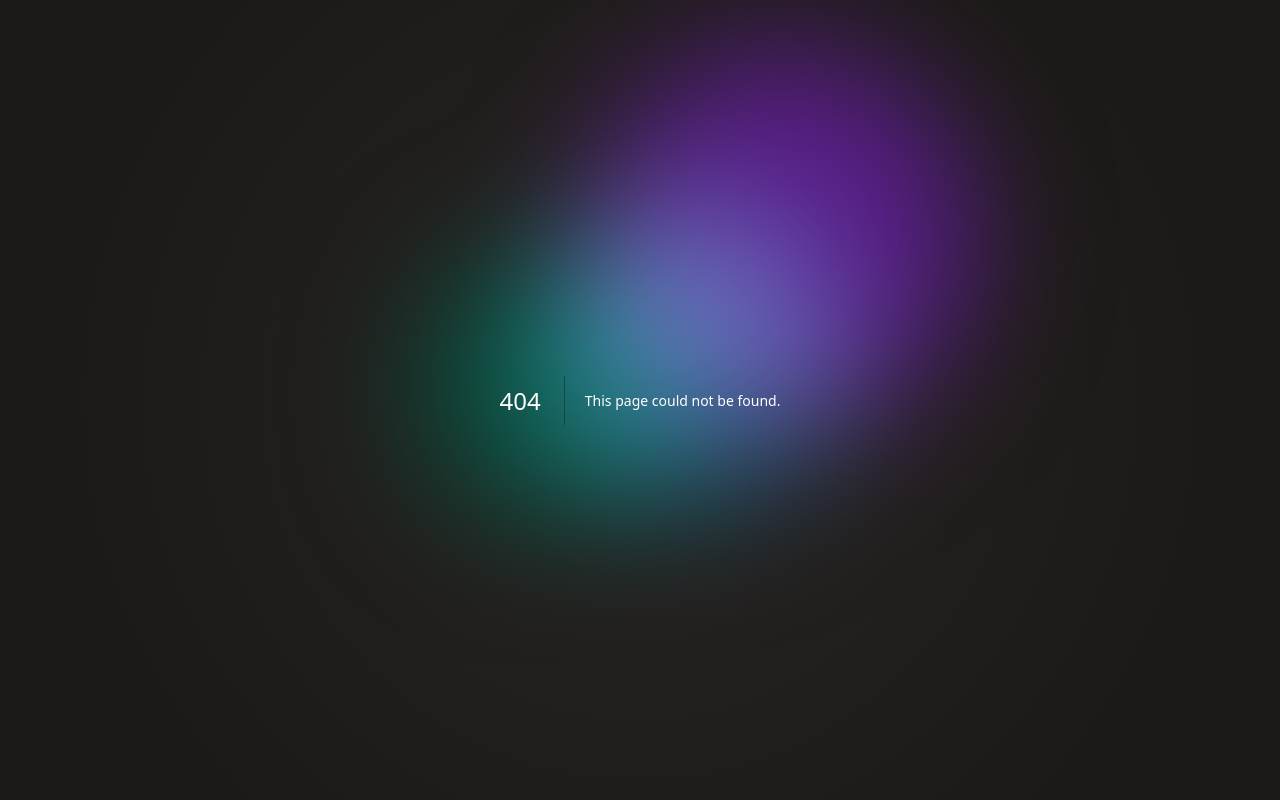
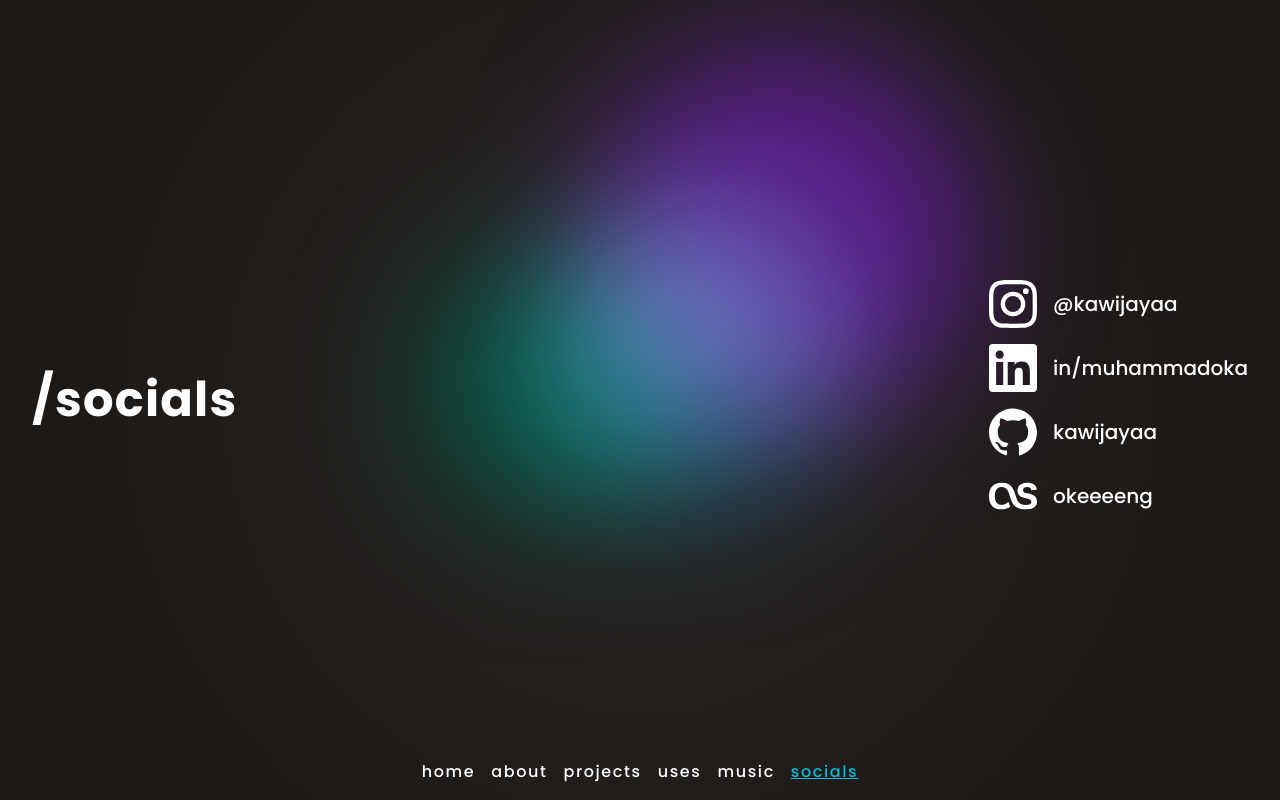
Before and after one commit to kawijayaa/muhammadoka.dev, a Next.js app: page /socials in a window 1280 px wide. Before the commit this address had no page. Built offline with nearby package versions, Linux system fonts and the light colour scheme.

Commit message:
feat: add socials page

```diff
--- a/app/components/home/NowPlaying.tsx
+++ b/app/components/home/NowPlaying.tsx
@@ -6,9 +6,9 @@ function useFetchLastFM() {
 
   switch (lastFM.status) {
     case 'connecting':
-      return <p className="text-sm md:text-lg">Loading...</p>
+      return <p className="text-sm md:text-lg">Loading Last.fm...</p>
     case 'error':
-      return <p className="text-sm md:text-lg text-red-500">Cannot connect to Last.fm API!</p>
+      return <p className="text-sm md:text-lg text-red-500">Cannot connect to Last.fm!</p>
     case 'playing':
       let songName = lastFM.song.name.split(/[(|-]/)[0].trim()
       return (
@@ -26,7 +26,7 @@ function useFetchLastFM() {
         </div>
       )
     case 'idle':
-      return <p className="text-sm md:text-lg">Currently not playing any songs</p>
+      return ""
   }
 }
 
--- /dev/null
+++ b/app/socials/page.tsx
@@ -0,0 +1,31 @@
+import { SiInstagram, SiLinkedin, SiGithub } from "react-icons/si";
+import { FaLastfm } from "react-icons/fa";
+import Navbar from "../components/Navbar";
+import Title from "../components/Title";
+
+export default function Socials() {
+  return (
+    <div className="flex flex-col md:flex-row items-center justify-center md:justify-between min-h-full gap-8 md:gap-16 p-8">
+      <Navbar />
+      <Title title="socials" />
+      <div className="flex flex-col gap-4 justify-center md:justify-start px-4 md:px-0">
+        <a href="https://www.instagram.com/kawijayaa/" target="_blank" rel="noreferrer" className="flex items-center gap-4 hover:underline hover:text-cyan-500">
+          <SiInstagram className="h-12 w-12 text-white" />
+          <p className="text-xl">@kawijayaa</p>
+        </a>
+        <a href="https://www.linkedin.com/in/muhammadoka/" target="_blank" rel="noreferrer" className="flex items-center gap-4 hover:underline hover:text-cyan-500">
+          <SiLinkedin className="h-12 w-12 text-white" />
+          <p className="text-xl">in/muhammadoka</p>
+        </a>
+        <a href="https://github.com/kawijayaa" target="_blank" rel="noreferrer" className="flex items-center gap-4 hover:underline hover:text-cyan-500">
+          <SiGithub className="h-12 w-12 text-white" />
+          <p className="text-xl">kawijayaa</p>
+        </a>
+        <a href="https://last.fm/user/okeeeeng" target="_blank" rel="noreferrer" className="flex items-center gap-4 hover:underline hover:text-cyan-500">
+          <FaLastfm className="h-12 w-12 text-white" />
+          <p className="text-xl">okeeeeng</p>
+        </a>
+      </div>
+    </div>
+  );
+}
--- a/app/uses/page.tsx
+++ b/app/uses/page.tsx
@@ -13,7 +13,7 @@ export default function UsesPage() {
     <div className="flex flex-col md:flex-row items-center justify-center md:justify-between min-h-full gap-8 md:gap-16 p-8">
       <Navbar />
       <Title title="uses" />
-      <div className="flex flex-col gap-4 justify-center md:justify-start">
+      <div className="flex flex-col gap-4 justify-center md:justify-start px-4 md:px-0">
         <div className="flex text-sm md:text-lg gap-4 justify-center md:justify-end">
           <a onClick={() => setPage(0)} className={`${page === 0 ? 'underline text-cyan-500' : ''} hover:underline cursor-pointer`}>technologies</a>
           <a onClick={() => setPage(1)} className={`${page === 1 ? 'underline text-cyan-500' : ''} hover:underline cursor-pointer`}>softwares</a>
--- a/app/uses/pages/HardwaresPage.tsx
+++ b/app/uses/pages/HardwaresPage.tsx
@@ -1,7 +1,30 @@
+import { IoLaptopOutline } from "react-icons/io5";
+import { BsEarbuds } from "react-icons/bs";
+import { FaRegKeyboard, FaComputerMouse, FaHeadphones } from "react-icons/fa6";
+
 export default function HardwaresPage() {
   return (
-    <div>
-      <h1>Hardwares</h1>
+    <div className='flex flex-col justify-center gap-4'>
+      <div className='flex items-center gap-4'>
+        <IoLaptopOutline className='w-12 h-12' />
+        <div className='text-lg'>ASUS ROG Zephyrus M16 (2022)</div>
+      </div>
+      <div className='flex items-center gap-4'>
+        <FaRegKeyboard className='w-12 h-12' />
+        <div className='text-lg'>VortexSeries GT-65 Black</div>
+      </div>
+      <div className='flex items-center gap-4'>
+        <FaComputerMouse className='w-12 h-12' />
+        <div className='text-lg'>Rexus Daxa Air IV Black</div>
+      </div>
+      <div className='flex items-center gap-4'>
+        <FaHeadphones className='w-12 h-12' />
+        <div className='text-lg'>Sennheiser HD 560S</div>
+      </div>
+      <div className='flex items-center gap-4'>
+        <BsEarbuds className='w-12 h-12' />
+        <div className='text-lg'>Thieaudio Elixir</div>
+      </div>
     </div>
   );
 }
--- a/app/uses/pages/SoftwaresPage.tsx
+++ b/app/uses/pages/SoftwaresPage.tsx
@@ -1,9 +1,29 @@
-import { SiNeovim } from 'react-icons/si';
+import { SiNeovim, SiArc, SiAlacritty, SiTmux } from 'react-icons/si';
+import { GrConfigure } from 'react-icons/gr';
+
 export default function SoftwaresPage() {
   return (
     <div className='flex flex-col justify-center gap-4'>
-      <div className='flex flex-col gap-4'>
-      </div>
+      <a href='https://neovim.io/' target='_blank' rel='noreferrer' className='flex items-center gap-4 hover:underline hover:text-cyan-500 cursor-pointer'>
+        <SiNeovim className='w-12 h-12 text-white' />
+        <div className='text-2xl'>Neovim</div>
+      </a>
+      <a href='https://alacritty.org/' target='_blank' rel='noreferrer' className='flex items-center gap-4 hover:underline hover:text-cyan-500 cursor-pointer'>
+        <SiAlacritty className='w-12 h-12 text-white' />
+        <div className='text-2xl'>Alacritty</div>
+      </a>
+      <a href='https://github.com/tmux/tmux' target='_blank' rel='noreferrer' className='flex items-center gap-4 hover:underline hover:text-cyan-500 cursor-pointer'>
+        <SiTmux className='w-12 h-12 text-white' />
+        <div className='text-2xl'>Tmux</div>
+      </a>
+      <a href='https://github.com/kawijayaa/dotfiles' target='_blank' rel='noreferrer' className='flex items-center gap-4 hover:underline hover:text-cyan-500 cursor-pointer'>
+        <GrConfigure className='w-12 h-12 text-white' />
+        <div className='text-2xl'>Dotfiles</div>
+      </a>
+      <a href='https://arc.net/' target='_blank' rel='noreferrer' className='flex items-center gap-4 hover:underline hover:text-cyan-500 cursor-pointer'>
+        <SiArc className='w-12 h-12 text-white' />
+        <div className='text-2xl'>Arc</div>
+      </a>
     </div>
   );
 }
```
